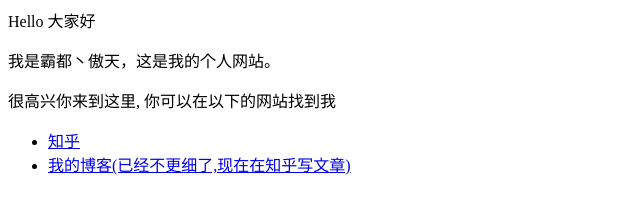
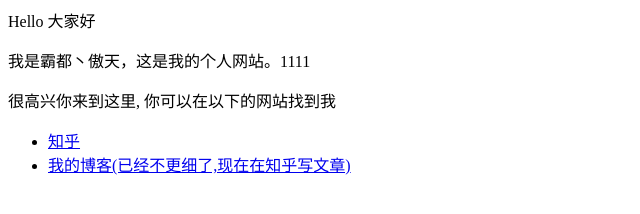
Before and after one commit to ZouShilong1024/cdfod.github.io, a plain HTML site: page index.html in a window 1280 px wide. Shown: the full height of the page, 0-640 px from the left. Drawn offline with Linux system fonts and the light colour scheme.

Commit message:
Update index.html

```diff
--- a/index.html
+++ b/index.html
@@ -1,5 +1,5 @@
 <p>Hello 大家好</p>
-<p>我是霸都丶傲天，这是我的个人网站。 </p>
+<p>我是霸都丶傲天，这是我的个人网站。1111 </p>
 <p>很高兴你来到这里, 你可以在以下的网站找到我</p>
 
 <ul>
```
